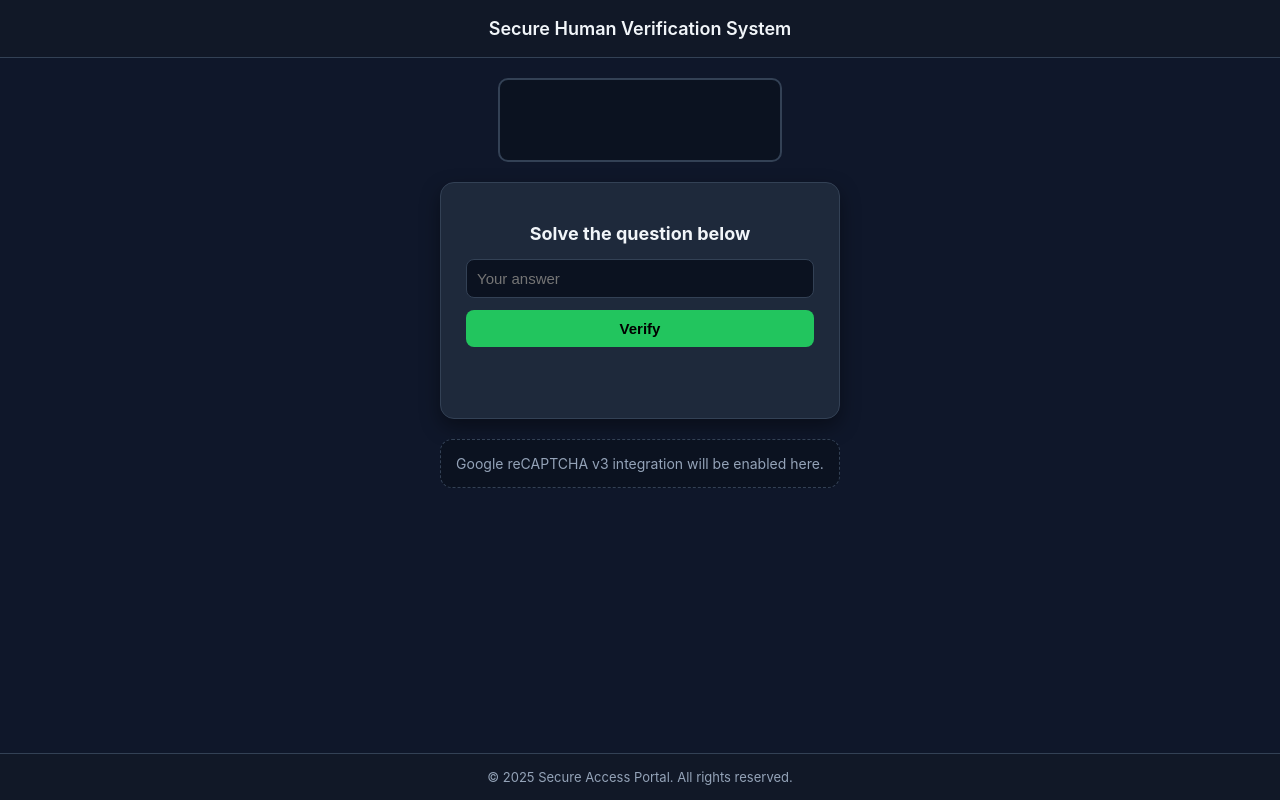
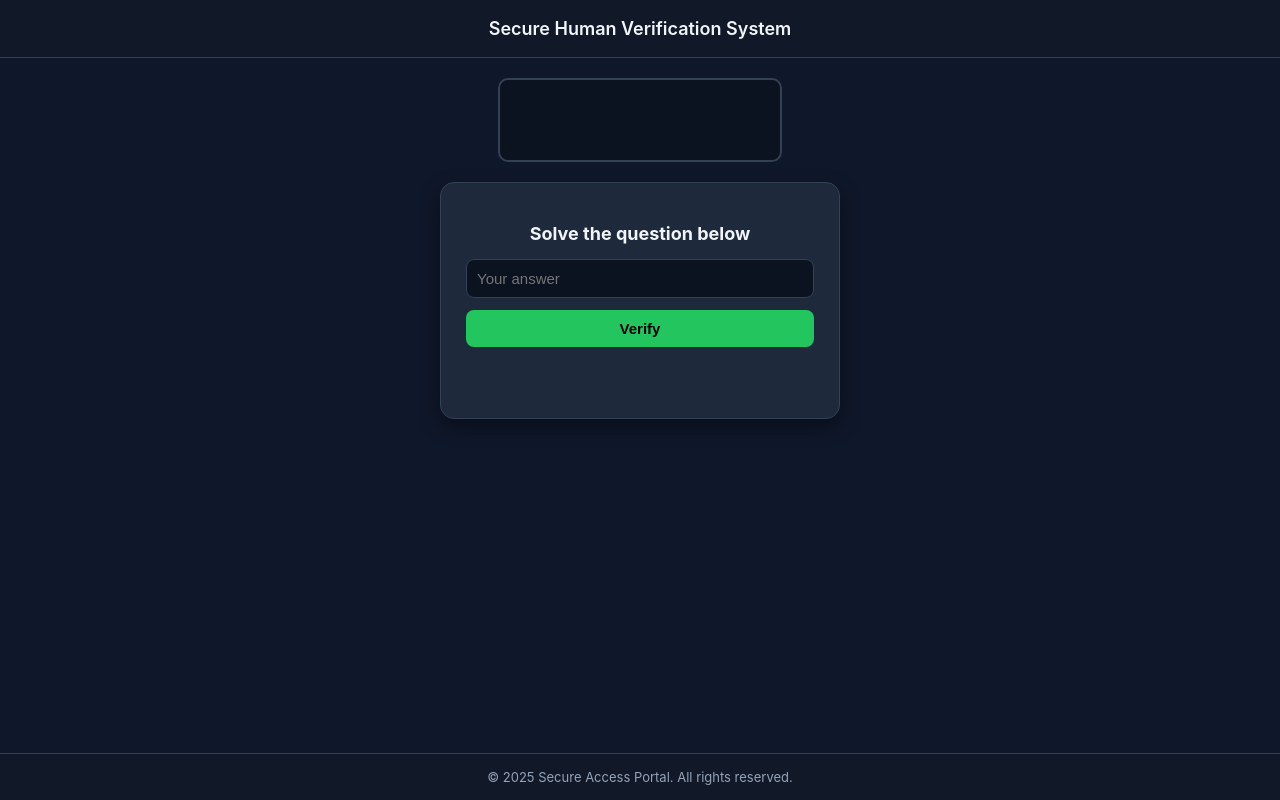
Before and after one commit to biology009/validate-user, a website: page public/index.html in a window 1280 px wide. Drawn offline with Linux system fonts and the light colour scheme; no server answers.

Commit message:
Update index.html

```diff
--- a/public/index.html
+++ b/public/index.html
@@ -4,6 +4,9 @@
   <meta charset="UTF-8" />
   <meta name="viewport" content="width=device-width, initial-scale=1.0" />
   <title>Verify You're Human</title>
+
+  <!-- 🔐 Google reCAPTCHA v3 -->
+  <script src="https://www.google.com/recaptcha/api.js?render=6LflfIssAAAAAMdWfm9fyXwJx1kLpLU3S50yx4CH"></script>
 
   <style>
     :root {
@@ -18,9 +21,7 @@
       --text-muted: #94a3b8;
     }
 
-    * {
-      box-sizing: border-box;
-    }
+    * { box-sizing: border-box; }
 
     body {
       margin: 0;
@@ -32,7 +33,6 @@
       min-height: 100vh;
     }
 
-    /* Header */
     .header {
       background: var(--bg-header);
       padding: 18px;
@@ -42,7 +42,6 @@
       border-bottom: 1px solid var(--border);
     }
 
-    /* Main wrapper */
     .main {
       flex: 1;
       display: flex;
@@ -71,7 +70,7 @@
       padding: 25px;
       background: var(--bg-card);
       border-radius: 14px;
-      box-shadow: 0 8px 20px rgba(0, 0, 0, 0.4);
+      box-shadow: 0 8px 20px rgba(0,0,0,0.4);
       text-align: center;
       border: 1px solid var(--border);
     }
@@ -127,20 +126,6 @@
       min-height: 20px;
     }
 
-    /* reCAPTCHA placeholder */
-    .recaptcha-box {
-      width: 100%;
-      max-width: 400px;
-      margin-top: 20px;
-      padding: 15px;
-      background: #0b1220;
-      border: 1px dashed var(--border);
-      border-radius: 12px;
-      text-align: center;
-      color: var(--text-muted);
-      font-size: 14px;
-    }
-
     #redirecting {
       margin-top: 30px;
       display: none;
@@ -163,7 +148,6 @@
       color: var(--primary);
     }
 
-    /* Footer */
     .footer {
       background: var(--bg-header);
       padding: 15px;
@@ -181,7 +165,6 @@
 
 <body>
 
-  <!-- Header -->
   <div class="header">
     Secure Human Verification System
   </div>
@@ -209,11 +192,6 @@
       <p id="message" class="message"></p>
     </div>
 
-    <!-- Future reCAPTCHA v3 container -->
-    <div class="recaptcha-box">
-      Google reCAPTCHA v3 integration will be enabled here.
-    </div>
-
     <div id="redirecting">
       <div class="spinner"></div>
       <p>Redirecting...</p>
```
